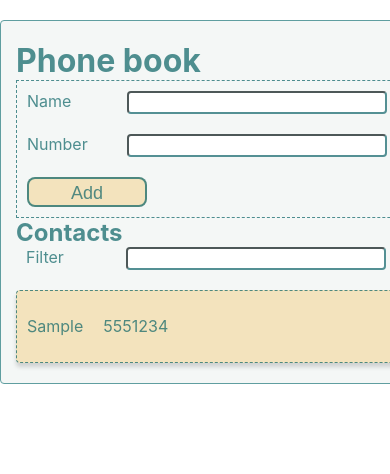
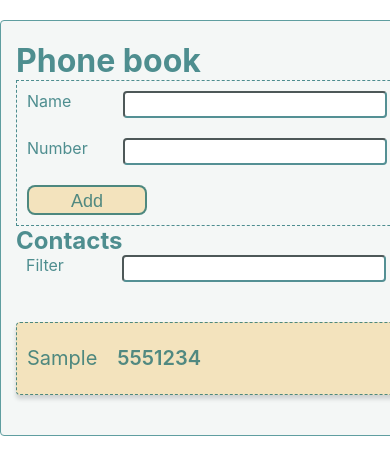
Before and after one commit to lonaver/goit-react-hw-02-phonebook, a React (Create React App) app: page / in a window 390 px wide. Both pictures are taken after typing "Sample", "5551234" into the empty fields and a click on the button "Add". Shown: the top 474 px of the page. Built offline with nearby package versions, Linux system fonts and the light colour scheme.

Commit message:
hw2 phonebook change contactlist

```diff
--- a/src/components/App.jsx
+++ b/src/components/App.jsx
@@ -56,10 +56,12 @@ class App extends Component {
         <ContactForm onSubmit={this.AddContact}></ContactForm>
         <h2>Contacts</h2>
         <Filter value={filter} onChange={this.changeFilter}></Filter>
-        <ContactList
-          contacts={visibleContacts}
-          handleDelete={this.deleteContact}
-        ></ContactList>
+        {contacts.length > 0 && (
+          <ContactList
+            contacts={visibleContacts}
+            handleDelete={this.deleteContact}
+          ></ContactList>
+        )}
       </div>
     );
   }
--- a/src/components/App.module.css
+++ b/src/components/App.module.css
@@ -67,9 +67,9 @@ ul {
 }
 .field {
   width: 250px;
-  padding-left: 4px;
-  padding-top: 2px;
-  padding-bottom: 2px;
+  padding-left: 8px;
+  padding-top: 4px;
+  padding-bottom: 4px;
   border-radius: 4px;
   border-color: var(--color-font-accent);
 }
--- a/src/components/ContactList/ContactList.jsx
+++ b/src/components/ContactList/ContactList.jsx
@@ -12,7 +12,7 @@ class ContactList extends Component {
           <li className={styles.item_contact} key={index}>
             <div className={styles.text_contact}>
               <span>{name} </span>
-              <span>{number}</span>
+              <span className={styles.accent_text}>{number}</span>
             </div>
             <button
               type="button"
--- a/src/components/ContactList/ContactList.module.css
+++ b/src/components/ContactList/ContactList.module.css
@@ -12,6 +12,15 @@
   margin-right: auto;
   padding-top: 20px;
   padding-bottom: 20px;
+}
+.item_contact {
+  display: flex;
+  align-items: center;
+  justify-content: space-between;
+  padding-left: 10px;
+  padding-right: 10px;
+  padding-top: 20px;
+  padding-bottom: 20px;
 
   border: 1px;
   border-style: dashed;
@@ -20,15 +29,18 @@
   box-shadow: 0px 4px 4px rgba(0, 0, 0, 0.15);
   background-color: var(--color-background);
 }
-.item_contact {
-  display: flex;
-  align-items: center;
-  justify-content: space-between;
-  padding-left: 10px;
-  padding-right: 10px;
-}
 .text_contact {
   display: flex;
 
   gap: 20px;
+  font-weight: 400;
+  font-size: 20px;
+  line-height: calc(20 / 18);
 }
+
+.accent_text {
+  font-weight: 600;
+  font-size: 20px;
+  line-height: calc(20 / 18);
+  color: var(--color-font-accent);
+}
```
